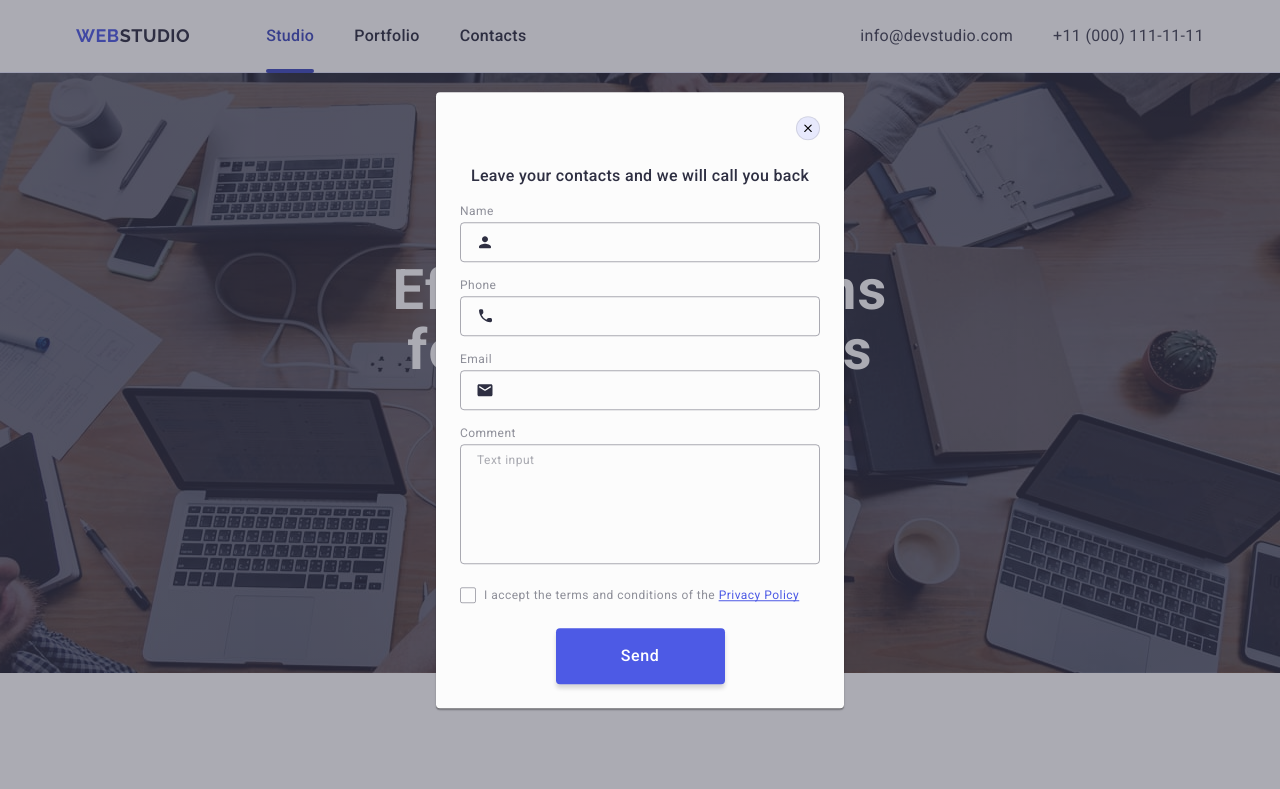
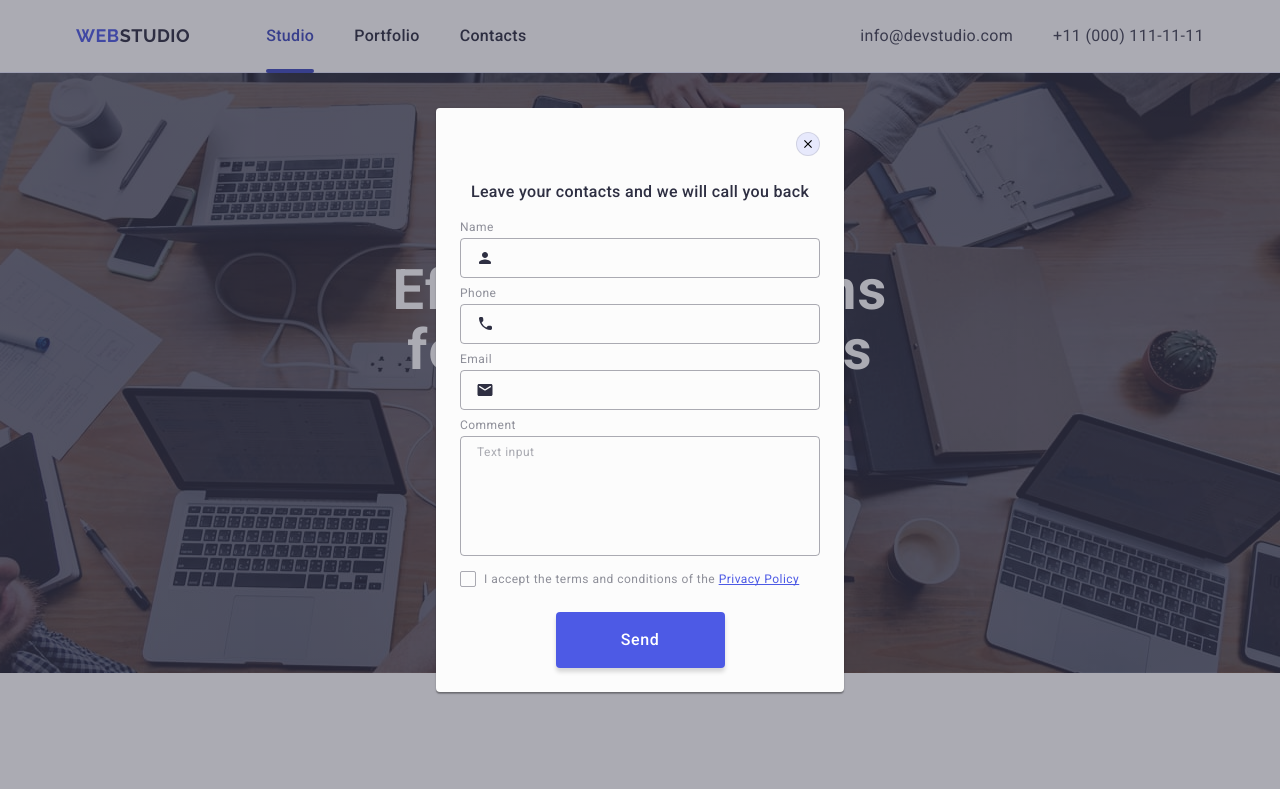
Before and after one commit to Fixuk/goit-markup-hw-05, a plain HTML site: page index.html in a window 1280 px wide. Shown: the top 789 px of the page. Drawn offline with nearby package versions, Linux system fonts and the light colour scheme.

Commit message:
hw5 finish3

```diff
--- a/css/styles.css
+++ b/css/styles.css
@@ -622,6 +622,7 @@ h3,
   cursor: pointer;
   transition: background-color 250ms cubic-bezier(0.4, 0, 0.2, 1),
     border 250ms cubic-bezier(0.4, 0, 0.2, 1);
+  transition: fill 250ms cubic-bezier(0.4, 0, 0.2, 1);
 }
 
 .modal-close:hover,
@@ -650,6 +651,7 @@ h3,
   background-color: transparent;
   padding-left: 38px;
   outline: transparent;
+  transition: border-color 250ms cubic-bezier(0.4, 0, 0.2, 1);
 }
 
 .modal-input:focus {
@@ -674,7 +676,7 @@ h3,
 }
 
 .modal-field {
-  margin-bottom: 16px;
+  margin-bottom: 8px;
 }
 
 .modal-field-check {
@@ -687,6 +689,7 @@ h3,
   left: 16px;
   top: 50%;
   transform: translateY(-50%);
+  transition: fill 250ms cubic-bezier(0.4, 0, 0.2, 1);
 }
 
 .modal-input-cover {
@@ -731,6 +734,7 @@ h3,
   line-height: 1.17;
   color: rgba(46, 47, 66, 0.4);
   background-color: transparent;
+  letter-spacing: 0.04em;
   padding: 8px 16px;
   outline: transparent;
   transition: border-color 250ms cubic-bezier(0.4, 0, 0.2, 1);
@@ -743,6 +747,11 @@ h3,
   letter-spacing: 0.04em;
   color: rgba(46, 47, 66, 0.4);
   position: absolute;
+  border-color: #4d5ae5;
+}
+
+.modal-textarea:hover,
+.modal-textarea:hover {
   border-color: #4d5ae5;
 }
 
@@ -772,6 +781,10 @@ h3,
     fill 250ms cubic-bezier(0.4, 0, 0.2, 1);
 }
 
+.check-element:checked {
+  border: none;
+}
+
 .modal-check:checked {
   border: none;
 }
--- a/index.html
+++ b/index.html
@@ -473,7 +473,7 @@
         <div class="footer-subscribe">
           <p class="footer-subscribe-title">Subscribe</p>
           <form class="footer-form">
-            <label aria-label="footer email">
+            <label class="footer-emeil" aria-label="footer email">
               <input
                 class="subscribe-input"
                 type="email"
```
